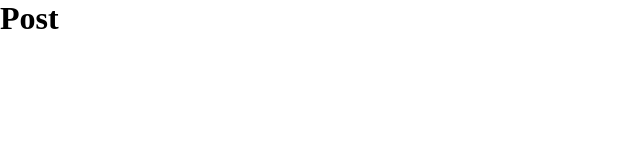
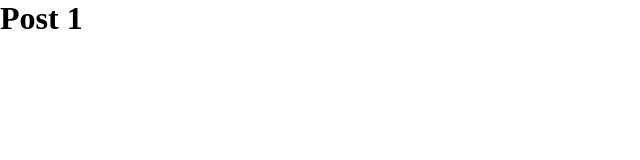
Before and after one commit to TimaevVladislav/ts-next-blog, a Next.js app: page /post/1 in a window 1280 px wide. Shown: the top 160 px of the page, without its empty margins (0-640 px from the left). Built offline with nearby package versions, Linux system fonts and the light colour scheme.

Commit message:
router:id

```diff
--- a/src/pages/post/[id].tsx
+++ b/src/pages/post/[id].tsx
@@ -4,6 +4,6 @@ export default function Post() {
    const router = useRouter()
 
    return (
-       <h1>Post</h1>
+       <h1>Post {router.query.id}</h1>
    )
 }
```
